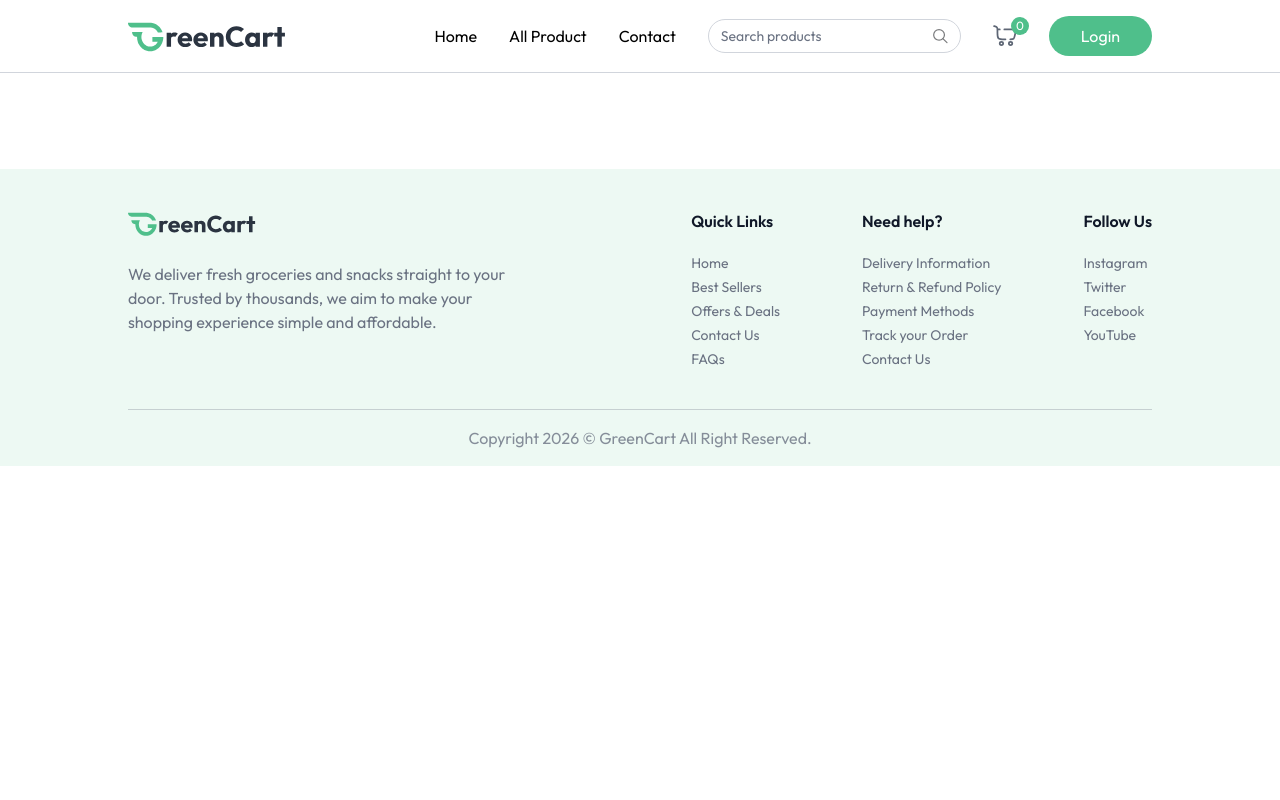
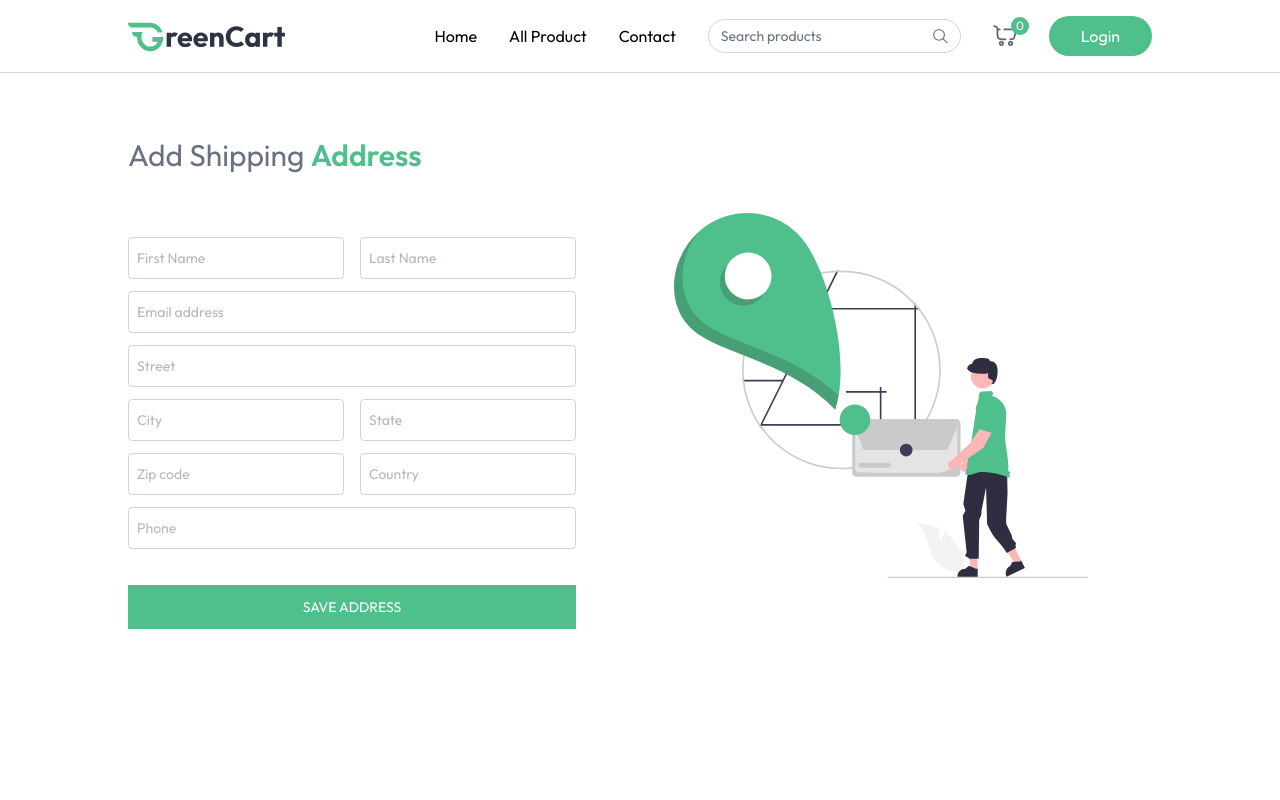
Before and after one commit to itsmearnab12/GreenCart, a React (Vite) app in the folder client/: page /add-address in a window 1280 px wide. Shown: the top 800 px of the page. Built offline with nearby package versions, Linux system fonts and the light colour scheme.

Commit message:
Completed fontend of My Order Page

```diff
--- a/client/src/App.jsx
+++ b/client/src/App.jsx
@@ -10,6 +10,8 @@
 import ProductCategory from './pages/ProductCategory';
 import ProductDetails from './pages/ProductDetails';
 import Cart from './pages/Cart';
+import AddAddress from './pages/AddAddress';
+import MyOrders from './pages/MyOrders';
 
 const App = () => {
 
@@ -31,6 +33,9 @@
           <Route path='/products/:category' element={<ProductCategory />} />
           <Route path='/products/:category/:id' element={<ProductDetails />} />
           <Route path='/cart' element={<Cart />} />
+          <Route path='/add-address' element={<AddAddress />} />
+          <Route path='/my-orders' element={<MyOrders />} />
+
         </Routes>
       </div>
       {!isSellerPath && <Footer />}
--- a/client/src/pages/AddAddress.jsx
+++ b/client/src/pages/AddAddress.jsx
@@ -1,8 +1,80 @@
-import React from 'react'
+import React, { useState } from 'react'
+import { assets } from '../assets/assets'
+
+// Input Field Component
+const InputField = ({ type, placeholder, name, handleChange, address }) => (
+    <input className='w-full px-2 py-2.5 border border-gray-500/30 rounded outline-none text-gray-500 focus:border-primary transition'
+        type={type}
+        placeholder={placeholder}
+        onChange={handleChange}
+        name={name}
+        value={address[name]}
+        required
+    />
+)
 
 const AddAddress = () => {
+
+    const [address, setAddress] = useState({
+        firstName: '',
+        lastName: '',
+        email: '',
+        street: '',
+        city: '',
+        state: '',
+        zipCode: '',
+        country: '',
+        phone: '',
+    })
+
+    const handleChange = (e) => {
+        const { name, value } = e.target;
+
+        setAddress((prevAddress) => ({
+            ...prevAddress,
+            [name]: value,
+        }))
+    }
+
+    const onSubmitHandler = async (e) => {
+        e.preventDefault();
+    }
+
     return (
-        <div>AddAddress</div>
+        <div className='mt-16 pb-16'>
+            <p className='text-2xl md:text-3xl text-gray-500'>Add Shipping <span className='font-semibold text-primary'>Address</span></p>
+            <div className='flex flex-col-reverse md:flex-row justify-between mt-10'>
+                <div className='flex-1 max-w-md'>
+                    <form onSubmit={onSubmitHandler} className='space-y-3 mt-6 text-sm'>
+
+                        <div className='grid grid-cols-2 gap-4'>
+                            <InputField handleChange={handleChange} address={address} name='firstName' type="text" placeholder="First Name" />
+                            <InputField handleChange={handleChange} address={address} name='lastName' type="text" placeholder="Last Name" />
+                        </div>
+
+                        <InputField handleChange={handleChange} address={address} name='email' type='email' placeholder="Email address" />
+                        <InputField handleChange={handleChange} address={address} name='street' type='text' placeholder="Street" />
+
+                        <div className='grid grid-cols-2 gap-4'>
+                            <InputField handleChange={handleChange} address={address} name='city' type='text' placeholder="City" />
+                            <InputField handleChange={handleChange} address={address} name='state' type='text' placeholder="State" />
+                        </div>
+
+                        <div className='grid grid-cols-2 gap-4'>
+                            <InputField handleChange={handleChange} address={address} name='zipcode' type='number' placeholder="Zip code" />
+                            <InputField handleChange={handleChange} address={address} name='country' type='text' placeholder="Country" />
+                        </div>
+
+                        <InputField handleChange={handleChange} address={address} name='phone' type='text' placeholder="Phone" />
+
+                        <button className='w-full mt-6 bg-primary text-white py-3 hover:bg-primary-dull transition cursor-pointer uppercase'>
+                            Save address
+                        </button>
+                    </form>
+                </div>
+                <img className='md:mr-16 mb-16 md:mt-0' src={assets.add_address_iamge} alt="Add Address" />
+            </div>
+        </div>
     )
 }
 
--- /dev/null
+++ b/client/src/pages/MyOrders.jsx
@@ -0,0 +1,61 @@
+import React, { useEffect, useState } from "react";
+import { useAppContext } from "../context/AppContext";
+import { dummyOrders } from "../assets/assets";
+
+const MyOrders = () => {
+  const [myOrders, setMyOrders] = useState([])
+  const { currency } = useAppContext()
+
+  const fetchMyOrders = async () => {
+    setMyOrders(dummyOrders)
+  }
+
+  useEffect(() => {
+    fetchMyOrders()
+  }, [])
+
+  return (
+    <div className="mt-16 pb-16">
+      <div className="flex flex-col items-end w-max mb-8">
+        <p className="text-2xl font-medium uppercase">My orders</p>
+        <div className="w-16 h-0.5 bg-primary rounded-full"></div>
+      </div>
+      {myOrders.map((order, index) => (
+        <div key={index} className='border border-gray-300 rounded-lg mb-10 p-4 py-5 max-w-4xl'>
+          <p className="flex justify-between md:item-center text-gray-400 md:font-medium max-md:flex-col">
+            <span>OrderId : {order._id}</span>
+            <span>Payment : {order.paymentType}</span>
+            <span>Total Amount : {currency}{order.amount}</span>
+          </p>
+          {order.items.map((item, index) => (
+            <div key={index} className={`relative bg-white text-gray-500/0 ${order.items.length !== index + 1 && "border-b"
+              } border-gray-300 flex flex-col md:flex-row md:items-center justify-between p-4 py-5 md:gap-16 w-full max-w-4xl`}>
+
+              <div className="flex items-center mb-4 md:mb-0">
+                <div className="bg-primary/10 p-4 rounded-lg">
+                  <img src={item.product.image[0]} alt="" className="w-16 h-16" />
+                </div>
+                <div className="ml-4">
+                  <h2 className="textt-xl font-medium text-gray-800">{item.product.name}</h2>
+                  <p>Category: {item.product.category}</p>
+                </div>
+              </div>
+
+              <div className="text-primary text-lg font-medium">
+                <p>Quantity: {item.quantity || "1"}</p>
+                <p>Status: {order.status}</p>
+                <p>Date: {new Date(order.createdAt).toLocaleDateString()}</p>
+              </div>
+
+              <p className="text-primary text-lg font-medium">
+                Amount: {currency}{item.product.offerPrice * item.quantity}
+              </p>
+            </div>
+          ))}
+        </div>
+      ))}
+    </div>
+  );
+};
+
+export default MyOrders;
```
